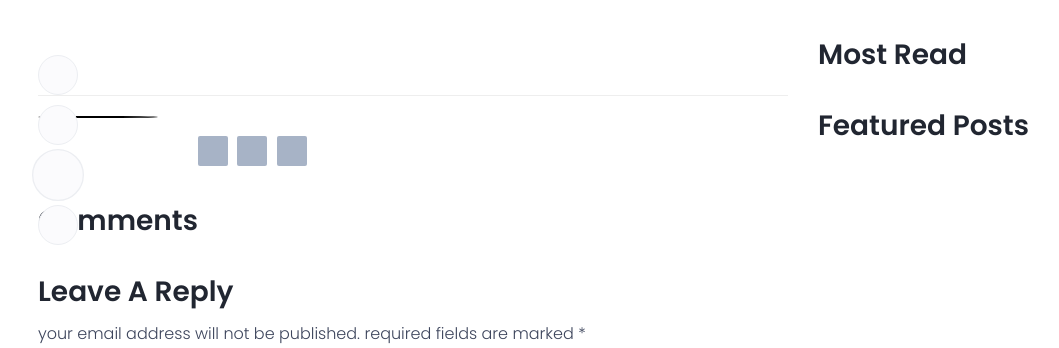
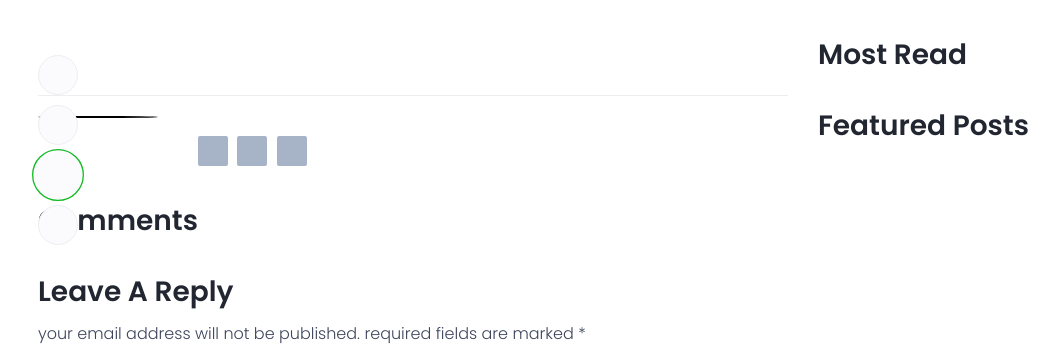
Before and after one commit to Pandaware-Tech/Dynamo-Blogger, a Django app: page /blog/1/ in a window 1280 px wide, with the pointer over the restyled element. Shown: the part 70-418 px from the top of the page, without its empty margins (32-1091 px from the left). Run offline with Django 4.2, Linux system fonts and the light colour scheme; data that the repository does not hold is empty; some libraries are stand-ins or nearby versions.

Commit message:
Update custom.css

```diff
--- a/dynamo_blogger/static/css/custom.css
+++ b/dynamo_blogger/static/css/custom.css
@@ -49,3 +49,8 @@ ul.mobile__messages li.alert-dark {
 .top_350 {
     right: 350px !important;
 }
+
+.share-whatsapp:hover {
+    color:#09b562;
+    border-color:#12bb23;
+}
```
